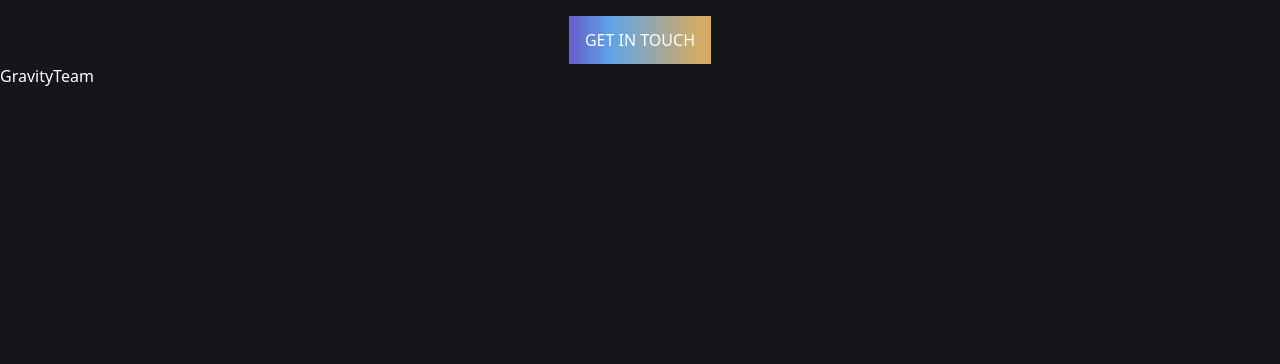
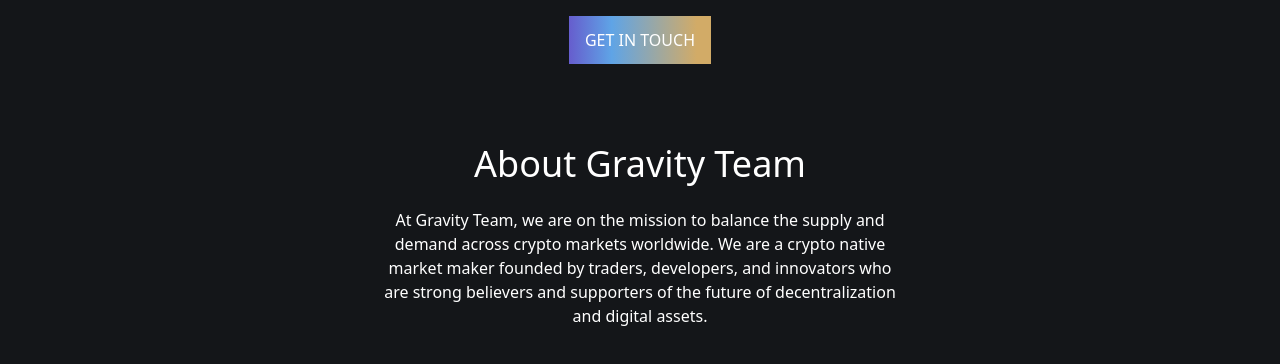
Before and after one commit to Shookrun/Gravity, a Next.js app: page / in a window 1280 px wide. Shown: the part 428-792 px from the top of the page. Built offline with nearby package versions, Linux system fonts and the light colour scheme.

Commit message:
part1 finished

```diff
--- a/app/components/GravityTeam/page.jsx
+++ b/app/components/GravityTeam/page.jsx
@@ -1,9 +1,22 @@
-import React from 'react'
+import React from "react";
 
 const GravityTeam = () => {
   return (
-    <div>GravityTeam</div>
-  )
-}
+    <div className="flex justify-center items-center mt-20">
+      <div>
+        <div className="flex  flex-col items-center gap-6 justify-center">
+          <h2 className="text-4xl">About Gravity Team</h2>
+          <p className="text-center w-[40%]">
+            At Gravity Team, we are on the mission to balance the supply and
+            demand across crypto markets worldwide. We are a crypto native
+            market maker founded by traders, developers, and innovators who are
+            strong believers and supporters of the future of decentralization
+            and digital assets.
+          </p>
+        </div>
+      </div>
+    </div>
+  );
+};
 
-export default GravityTeam
+export default GravityTeam;
```
